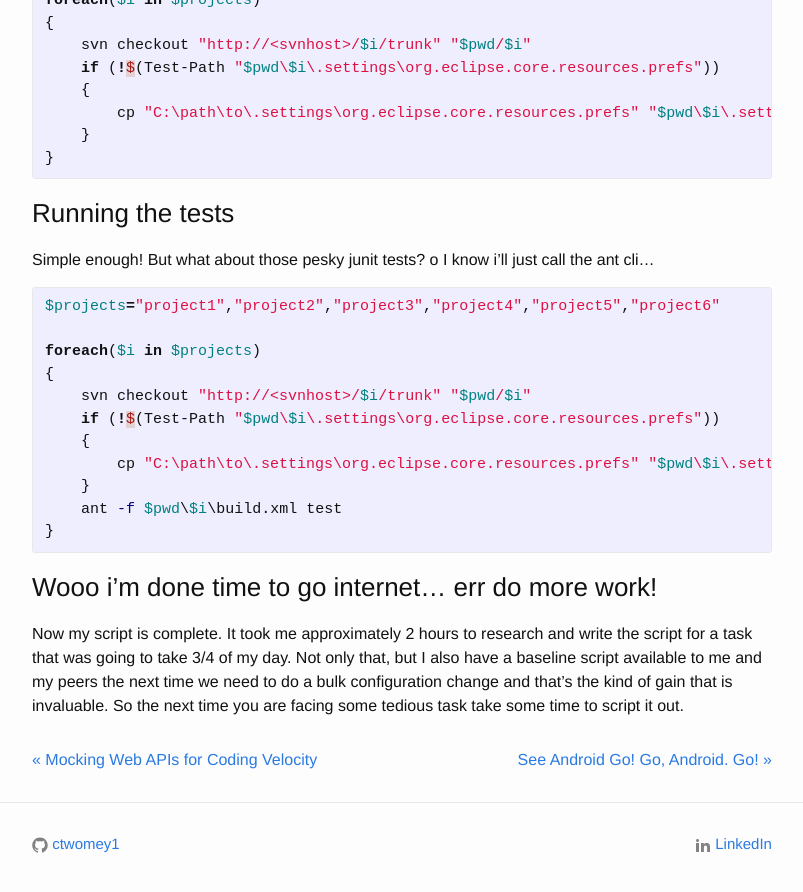
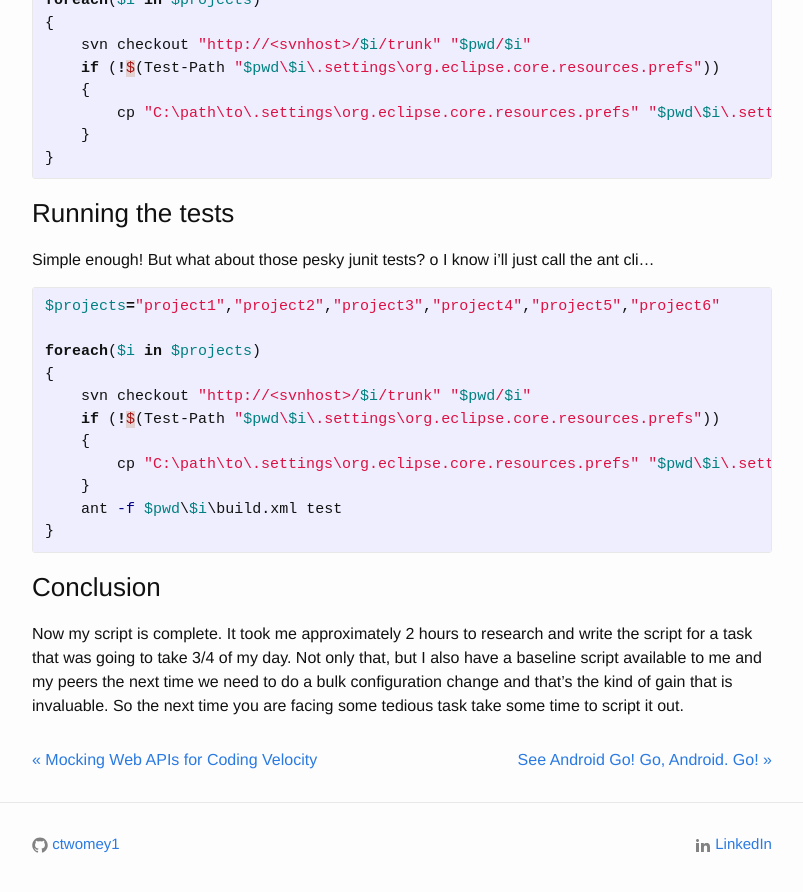
Before and after one commit to catwomey/catwomey.github.io, a Jekyll site: the page built from _posts/2015-05-05-automating-your-workflow.md, in a window 1280 px wide and 900 px high, scrolled down 849 px. Shown: the top 892 px of the window, without its empty margins (238-1041 px from the left). Built offline with Jekyll 4.4.1, drawn with Linux system fonts in a browser that asks for light colours.

Commit message:
spell check

````diff
--- a/_posts/2015-05-05-automating-your-workflow.md
+++ b/_posts/2015-05-05-automating-your-workflow.md
@@ -61,7 +61,7 @@ foreach($i in $projects)
 }
 ```
 
-### Wooo i'm done time to go internet... err do more work!
+### Conclusion
 Now my script is complete.  It took me approximately 2 hours to research and write the script for a task that was going
 to take 3/4 of my day.  Not only that, but I also have a baseline script available to me and my peers the next time we need
 to do a bulk configuration change and that's the kind of gain that is invaluable.  So the next time you are facing some
````
Also changed, not shown: .cspell.json.
